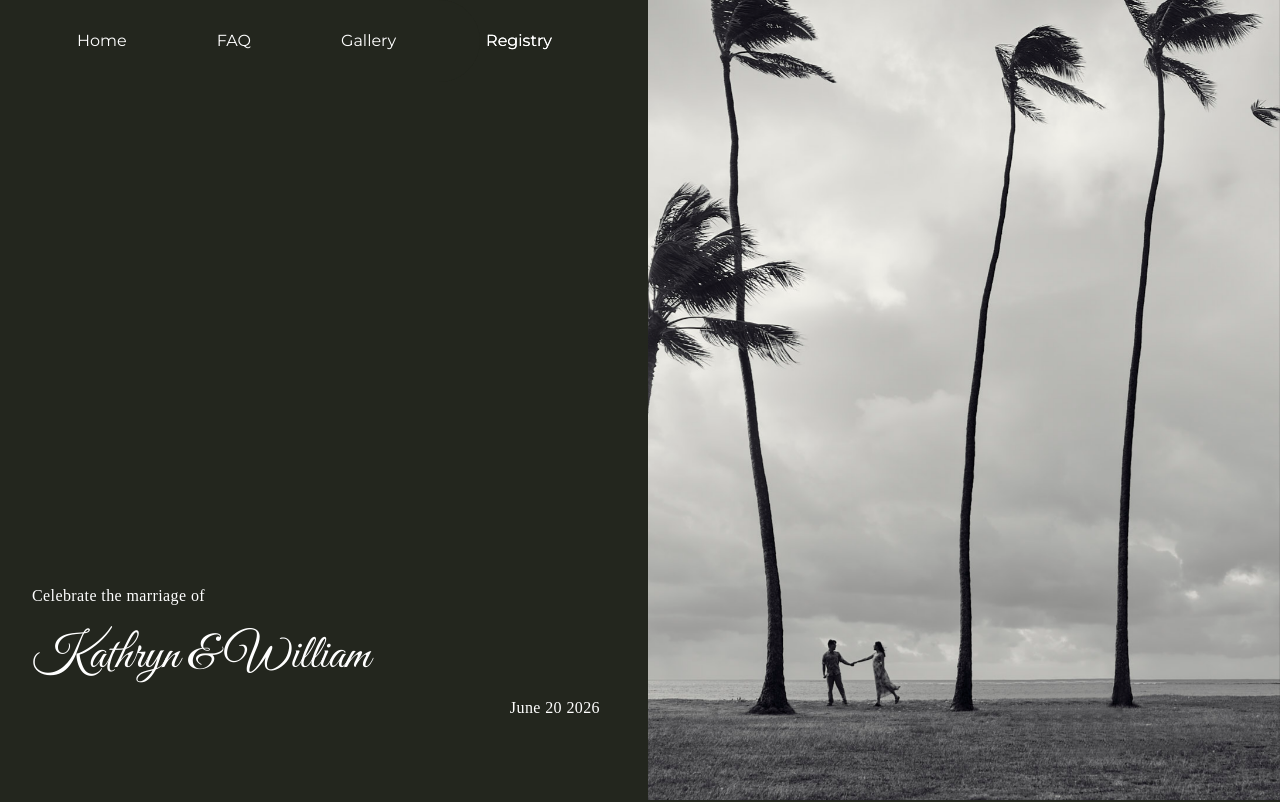
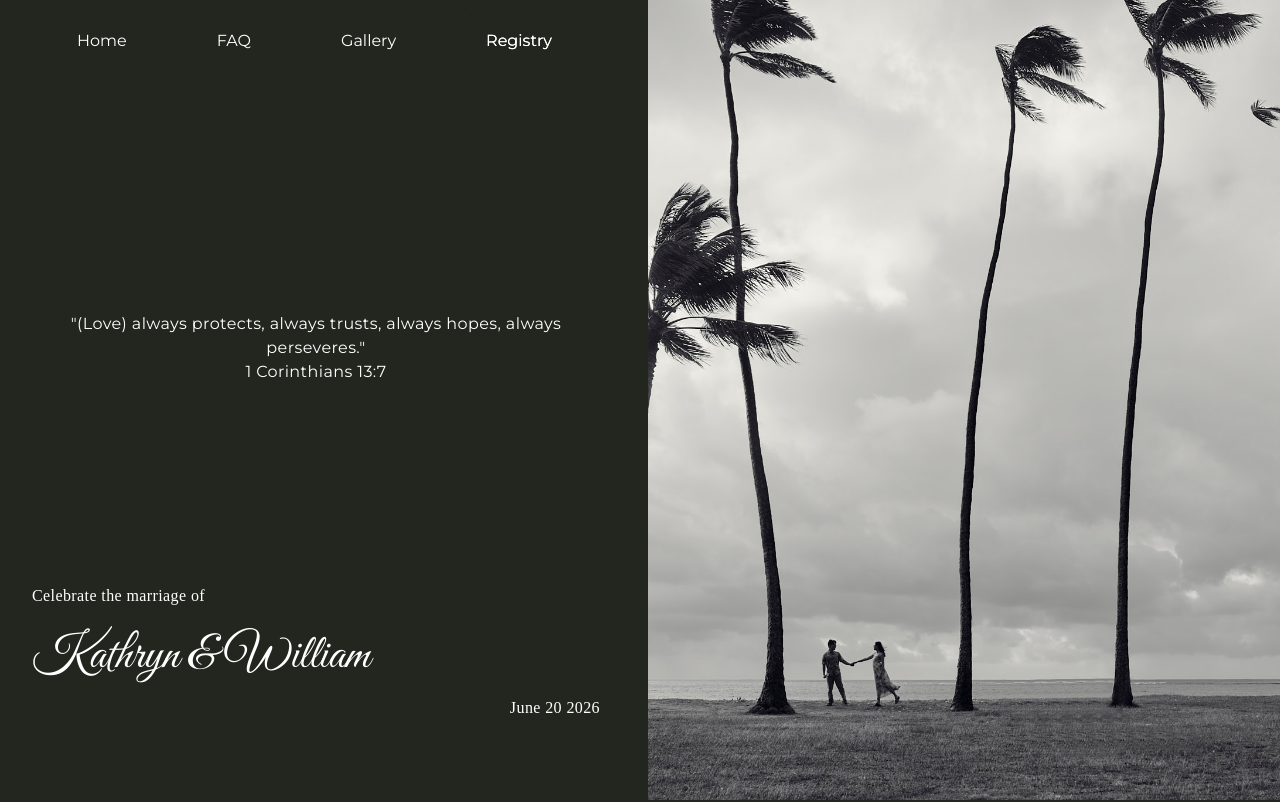
Before and after one commit to kathrynan/weddingkw, a Next.js app: page /gallery in a window 1280 px wide. Shown: the top 802 px of the page. Built offline with nearby package versions, Linux system fonts and the light colour scheme; a web font is replaced by a local one.

Commit message:
Update gallery.js

```diff
--- a/pages/gallery.js
+++ b/pages/gallery.js
@@ -4,46 +4,6 @@ import Layout from '@/components/Layout/Layout';
 // import Resepsi from '../public/assets/icons/resepsi.svg';
 import Ring from '../public/assets/icons/ring.svg';
 import Location from '../public/assets/icons/location.svg';
-
-// Countdown function
-function getCalendarAccurateCountdown() {
-  const today = new Date();
-  const weddingDate = new Date("2026-06-20");
-
-  let years = weddingDate.getFullYear() - today.getFullYear();
-  let months = weddingDate.getMonth() - today.getMonth();
-  let days = weddingDate.getDate() - today.getDate();
-
-  // Adjust days
-  if (days < 0) {
-    const prevMonth = new Date(weddingDate.getFullYear(), weddingDate.getMonth(), 0);
-    days += prevMonth.getDate();
-    months -= 1;
-  }
-
-  // Adjust months
-  if (months < 0) {
-    months += 12;
-    years -= 1;
-  }
-
-  // Convert years → months
-  let totalMonths = years * 12 + months;
-
-  // Convert months → real calendar days
-  let monthDays = 0;
-  let cursor = new Date(today);
-
-  for (let i = 0; i < totalMonths; i++) {
-    const nextMonth = new Date(cursor.getFullYear(), cursor.getMonth() + 1, 0);
-    monthDays += nextMonth.getDate();
-    cursor.setMonth(cursor.getMonth() + 1);
-  }
-
-  const totalDays = monthDays + days;
-
-  return { days: totalDays };
-}
 
 export default function Gallery() {
     return (
@@ -77,22 +37,8 @@ export default function Gallery() {
                 >
                   <div className="flex flex-col text-white px-8 pb-20 pt-28 justify-end">
                     <div className="flex flex-col text-center my-auto">
-                      {/* Clock */}
-                      {(() => {
-                        const { days } = getCalendarAccurateCountdown();
-                        return (
-                          <p className="mt-6 text-lg tracking-wide text-white/90 animate-fadeIn">
-                            <span className="text-4xl">
-                              {days} days
-                            </span>
-                            <span className="block text-sm uppercase tracking-widest text-white/60 mb-1">
-                              Until the wedding
-                            </span>
-                          </p>
-                        );
-                      })()}
-
-
+                        <p>"(Love) always protects, always trusts, always hopes, always perseveres."</p>
+                        <p>1 Corinthians 13:7</p>
                     </div>
                     <div className="flex flex-col ">
                       <p className="font-habibi">Celebrate the marriage of</p>
```
